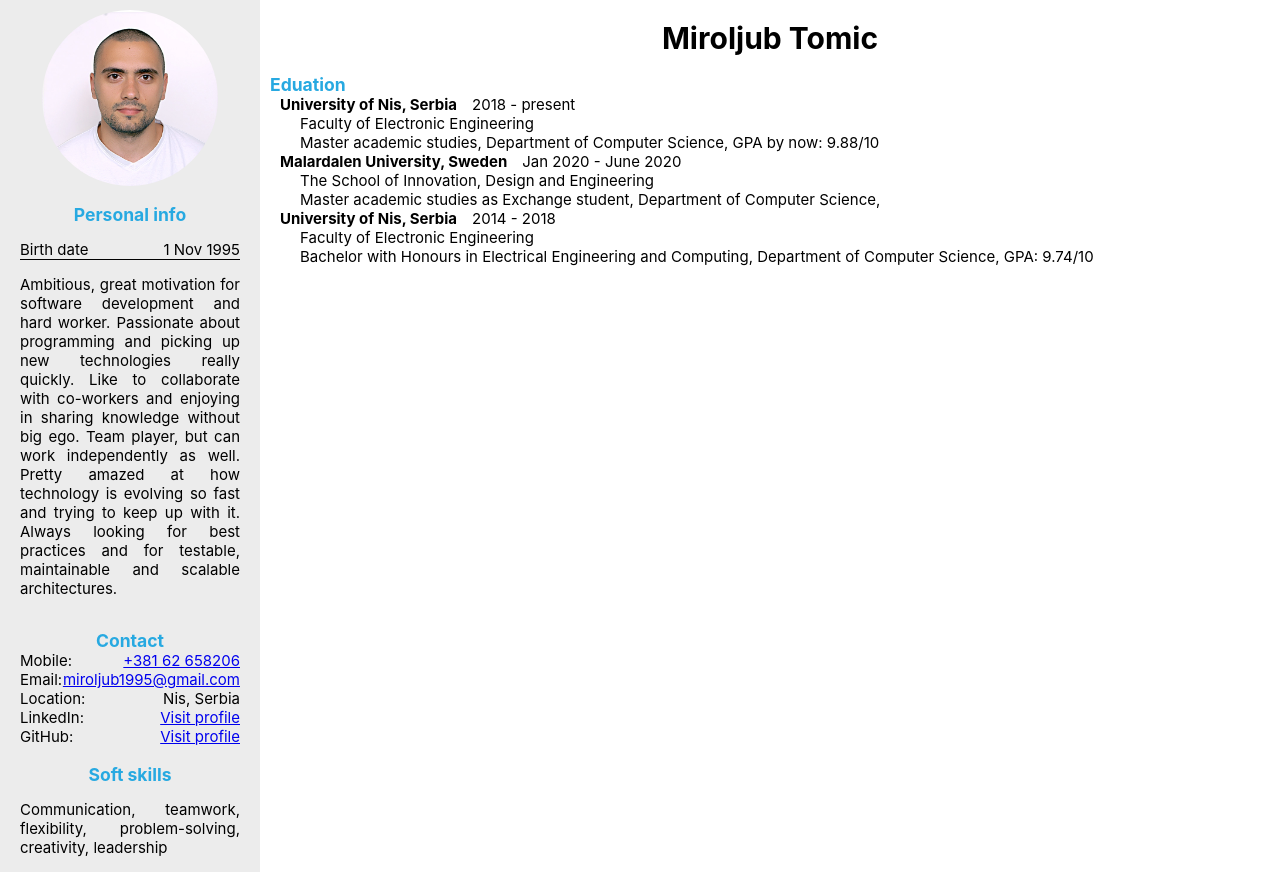
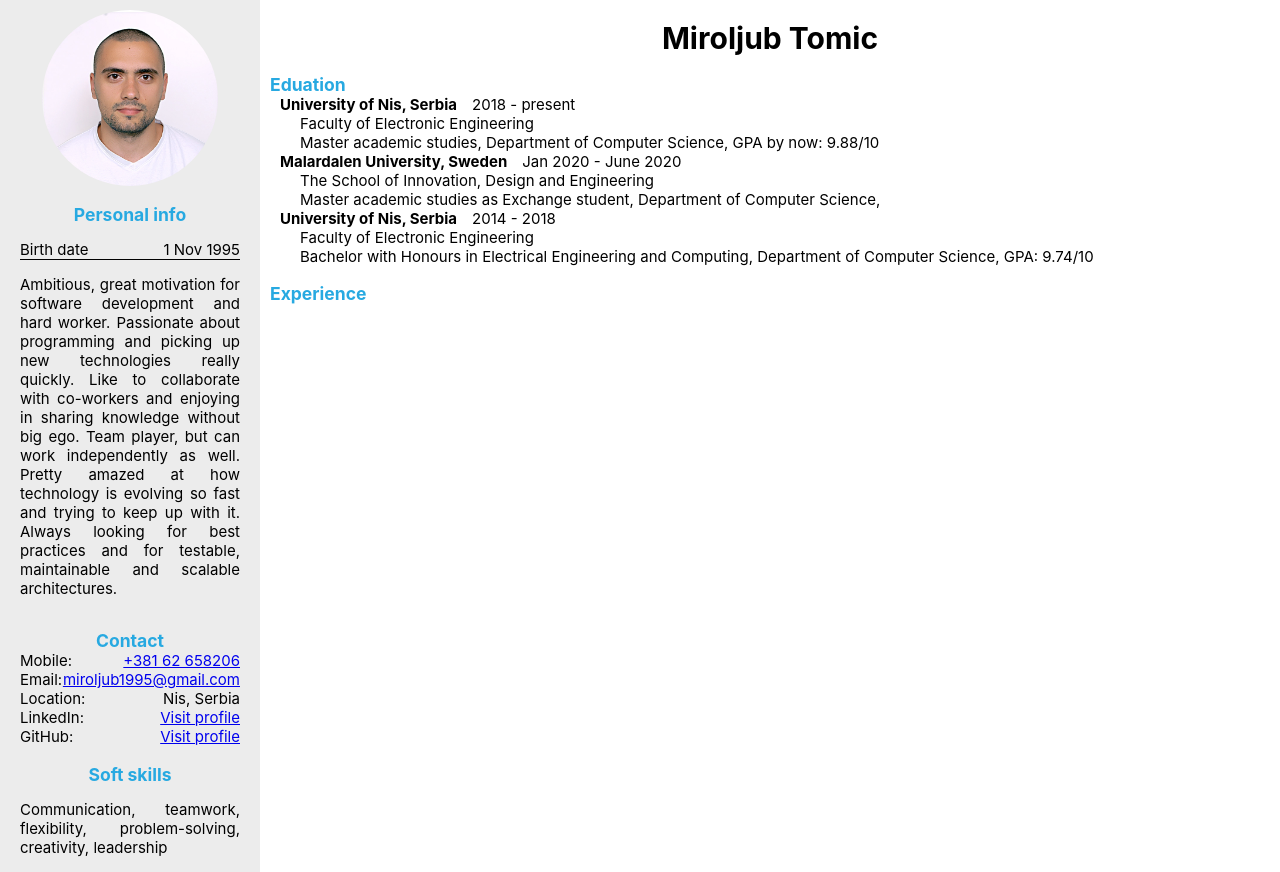
Before and after one commit to miroljub1995/cv, a React (Create React App) app: page / in a window 1280 px wide. Built offline with nearby package versions, Linux system fonts and the light colour scheme.

Commit message:
init experience

```diff
--- a/src/components/App.tsx
+++ b/src/components/App.tsx
@@ -2,6 +2,7 @@ import React from 'react'
 import './App.css'
 import PersonalInfo from './PersonalInfo'
 import Education from './Education'
+import Experiance from './Experiance'
 
 function App() {
   return (
@@ -12,6 +13,7 @@ function App() {
       <div className='column'>
         <h1>Miroljub Tomic</h1>
         <Education />
+        <Experiance />
       </div>
     </div>
   )
--- /dev/null
+++ b/src/components/Experiance.tsx
@@ -0,0 +1,7 @@
+import React from 'react'
+
+export default () => (
+  <>
+    <h3>Experience</h3>
+  </>
+)
```
